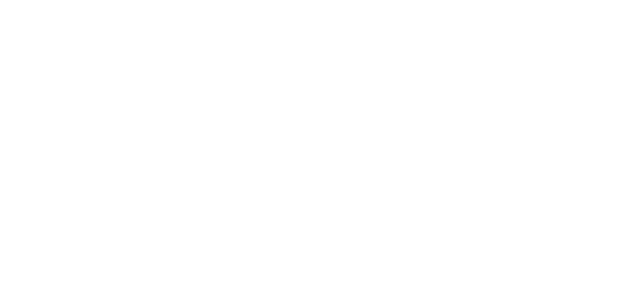
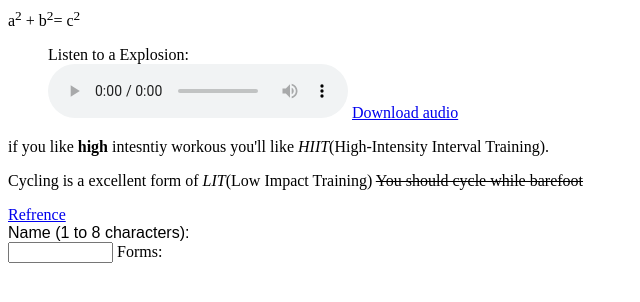
Before and after one commit to Cesarcasas0737/html_elements_reference-, a plain HTML site: page index.html in a window 1280 px wide. Shown: the whole page, without its empty margins (0-640 px from the left). Drawn offline with Linux system fonts and the light colour scheme.

Commit message:
going over Forms elements

```diff
--- a/index.html
+++ b/index.html
@@ -6,8 +6,34 @@
     <meta name="viewport" content="width=device-width, initial-scale=1.0">
     <title>Document</title>
     <link rel="icon" type="image/x-icon" href="images/booksicon.ico"/>
+    <link rel="stylesheet" href="styles.css">
 </head>
 <body>
+    a<sup>2</sup> + b<sup>2</sup>= c<sup>2</sup>
+    <div>
+        <figure>
+            <figcaption>Listen to a Explosion:</figcaption>
+        <audio
+            controls
+            src="multimedia/Explosion+1.wav"></audio>
+            <a href="multimedia/Explosion+1.wav">Download audio</a>
+    </div>
+    <p>
+        if you like <b>high</b> intesntiy workous you'll like <abbr>HIIT</abbr>(High-Intensity Interval Training).
+    </p>
+    <p>
+        Cycling is a excellent form of <abbr>LIT</abbr>(Low Impact Training)
+        <del>You should cycle while barefoot</del>
+    </p>
+    <div>
+        <a href="https://developer.mozilla.org/en-US/docs/Web/HTML/Element">Refrence </a>
+    </div>
+
+    <label for="name">Name (1 to 8 characters):</label>
+    <input type="text" id="name" name="name"
+        required
+            minlength="1" maxlength="8" size="10">
+    Forms:
 
 </body>
 </html>
--- /dev/null
+++ b/styles.css
@@ -0,0 +1,8 @@
+abbr{
+    font-style: italic;
+    font-weight: 200;
+}
+label {
+    display: block;
+    font: 1rem 'Fira Sans', sans-serif;
+}
```
Also changed, not shown: 1 other file.
